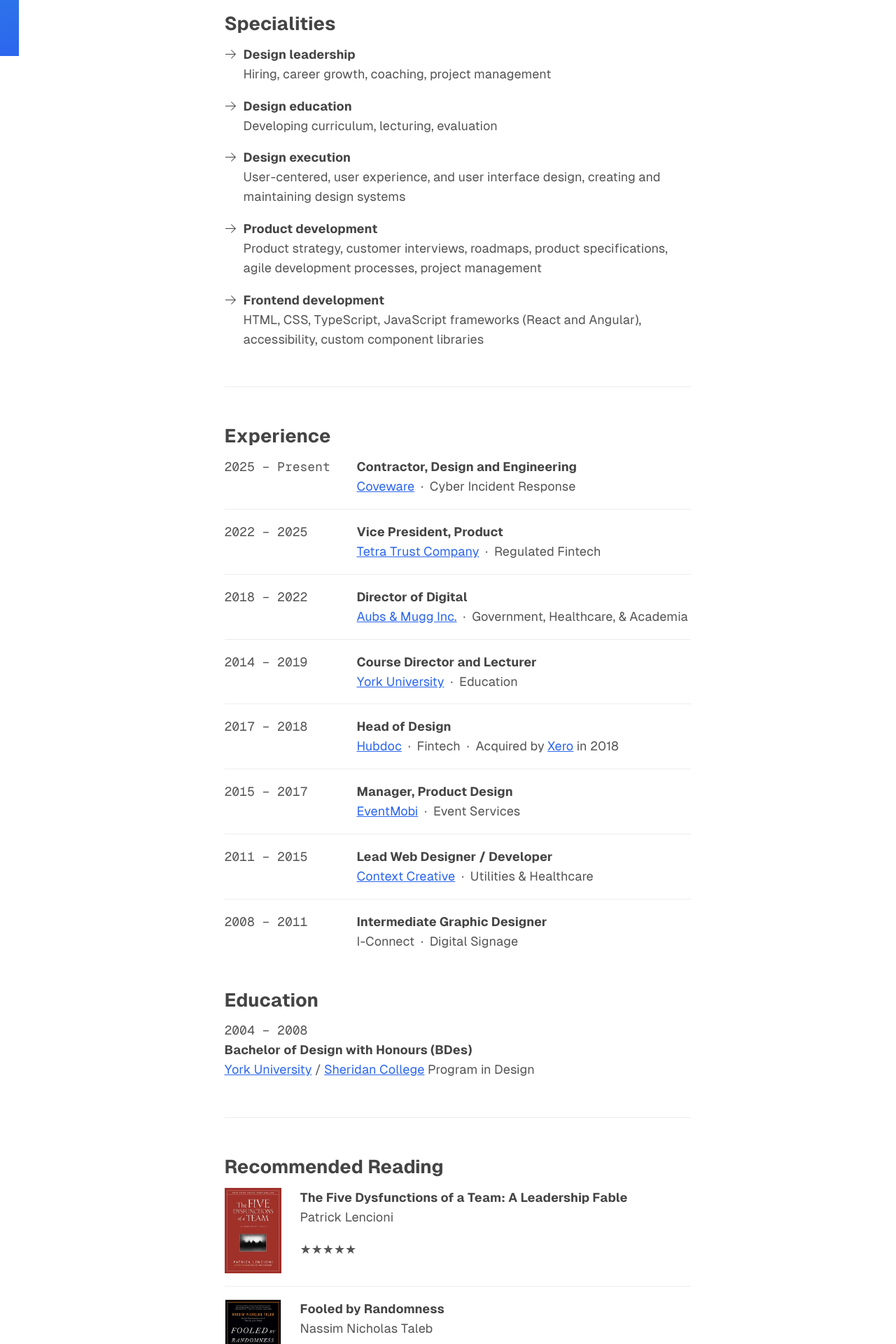
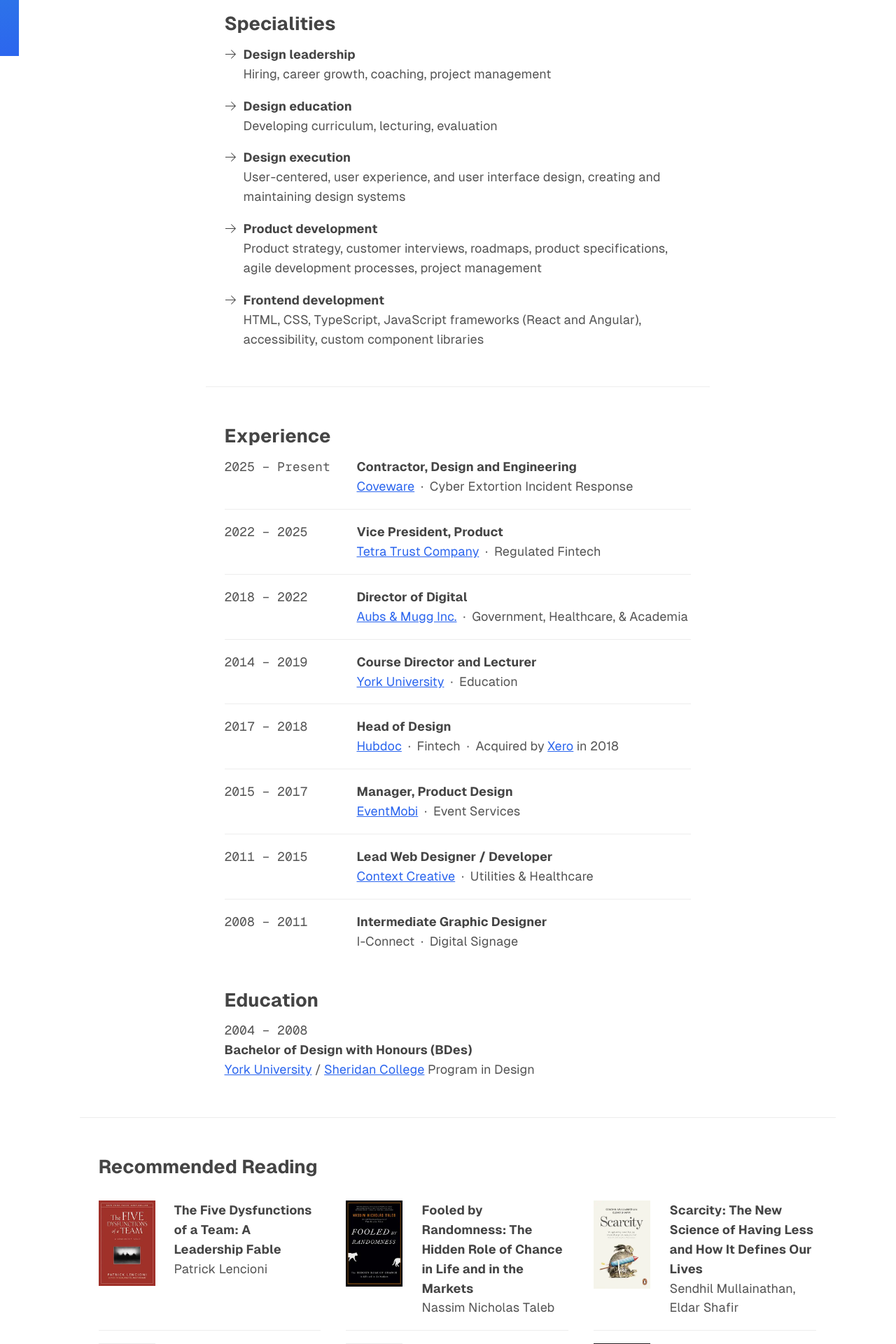
Before and after one commit to philbuchanan/philbuchanan.github.io, a PHP site: page / in a window 1280 px wide. Shown: the part 720-2640 px from the top of the page at 70% size. Run offline with PHP 8.4, Linux system fonts and the light colour scheme; some web fonts are replaced.

Commit message:
Redesign of reading recommendations

```diff
--- a/assets/css/style.css
+++ b/assets/css/style.css
@@ -327,12 +327,64 @@
 	border-bottom: 1px solid var(--color--border);
 }
 
+.o-list-grid li {
+	border-bottom: none;
+	padding-top: var(--spacing--md);
+	padding-bottom: var(--spacing--md);
+}
+
+@media screen and (max-width: 699px) {
+	.o-list-grid li:nth-child(n + 2) {
+		border-top: 1px solid var(--color--border);
+	}
+}
+
+@media screen and (min-width: 700px) {
+	.o-list-grid {
+		display: flex;
+		flex-wrap: wrap;
+		justify-content: flex-start;
+		align-items: flex-start;
+		gap: 0 var(--spacing--lg);
+	}
+
+	.o-list-grid li {
+		flex: 0 0 calc(50% - var(--spacing--md));
+	}
+}
+
+@media screen and (min-width: 700px) and (max-width: 1133px) {
+	.o-list-grid li:nth-child(n + 3) {
+		border-top: 1px solid var(--color--border);
+	}
+}
+
+@media screen and (min-width: 1134px) {
+	.o-list-grid li {
+	  flex: 0 0 auto;
+		width: calc((100% - 4rem) / 3);
+	}
+
+	.o-list-grid li:nth-child(n + 4) {
+		border-top: 1px solid var(--color--border);
+	}
+}
+
 .o-container {
 	max-width: 40rem;
 	margin-left: auto;
 	margin-right: auto;
 	padding-left: 1.5rem;
 	padding-right: 1.5rem;
+}
+
+.o-container--divided {
+	border-top: 1px solid var(--color--border);
+	padding-top: var(--spacing--xl);
+}
+
+.o-container--wide {
+	max-width: 60rem;
 }
 
 .o-hstack {
@@ -386,11 +438,6 @@
 
 .c-section > :last-child {
 	margin-bottom: 0;
-}
-
-.c-section--divided {
-	border-top: 1px solid var(--color--border);
-	padding-top: var(--spacing--xl);
 }
 
 .c-nav__list {
--- a/index.html
+++ b/index.html
@@ -12,17 +12,22 @@
 	</head>
 	<body>
 		<main class="c-main-content">
-			<article class="o-container">
+			<article>
 				<header>
+					<div class="o-container">
 						<h1>Phil Buchanan is a product leader, designer, developer, and educator in Toronto.</h1>
+					</div>
 				</header>
 				<section class="c-section">
+					<div class="o-container">
 						<h2 class="u-sr-only">Introduction</h2>
 						<p>Phil is a product leader with over 15 years of experience applying design thinking to elegantly solve complex problems. He has a unique skill set, bridging product, design, and engineering. Phil is currently a design and engineering contractor at <a href="https://www.coveware.com/">Coveware</a>, a cyber extortion incident response firm.</p>
 						<p>Previously, he was the Vice President of Product at <a href="https://tetratrust.com/">Tetra Trust</a>, where he was responsible for all aspects of product, design, and engineering. Phil has run product and design teams at several startups, where he helped launch products that collectively reach millions of users. He has also developed and delivered interaction design curriculum to hundreds of students in the Department of Design at <a href="https://design.ampd.yorku.ca">York University</a>.</p>
 						<p>Phil graduated with honours from the <a href="https://design.ampd.yorku.ca">York University/Sheridan College</a> Joint Program in Design.</p>
+					</div>
 				</section>
-				<section class="c-section c-section--divided">
+				<section class="c-section">
+					<div class="o-container o-container--divided">
 						<h2>Specialities</h2>
 						<ul>
 							<li>
@@ -46,8 +51,10 @@
 								<p>HTML, CSS, TypeScript, JavaScript frameworks (React and Angular), accessibility, custom component libraries</p>
 							</li>
 						</ul>
+					</div>
 				</section>
-				<section class="c-section c-section--divided">
+				<section class="c-section">
+					<div class="o-container o-container--divided">
 						<h2>Experience</h2>
 						<ul class="o-list-bare o-list-ruled">
 							<li>
@@ -57,7 +64,7 @@
 									</div>
 									<div class="o-hstack__item">
 										<h3 class="c-h4">Contractor, Design and Engineering</h3>
-									<p><a href="https://www.coveware.com/">Coveware</a> <span class="o-spacer">·</span> Cyber Incident Response</p>
+										<p><a href="https://www.coveware.com/">Coveware</a> <span class="o-spacer">·</span> Cyber Extortion Incident Response</p>
 									</div>
 								</div>
 							</li>
@@ -139,18 +146,22 @@
 								</div>
 							</li>
 						</ul>
+					</div>
 				</section>
 				<section class="c-section">
+					<div class="o-container">
 						<h2>Education</h2>
 						<div class="c-date-range">
 							2004 &ndash; 2008
 						</div>
 						<h3 class="c-h4">Bachelor of Design with Honours (BDes)</h3>
 						<p><a href="https://design.ampd.yorku.ca">York University</a> / <a href="https://www.sheridancollege.ca/programs/bachelor-of-design">Sheridan College</a> Program in Design</p>
+					</div>
 				</section>
-				<section class="c-section c-section--divided">
+				<section class="c-section">
+					<div class="o-container o-container--divided o-container--wide">
 						<h2>Recommended Reading</h2>
-					<ul class="o-list-bare o-list-ruled">
+						<ul class="o-list-bare o-list-grid">
 							<li>
 								<div class="o-hstack">
 									<div class="o-hstack__item c-book-cover">
@@ -159,31 +170,28 @@
 									<div class="o-hstack__item">
 										<h3 class="c-h4">The Five Dysfunctions of a Team: A Leadership Fable</h3>
 										<p><span class="u-no-wrap">Patrick Lencioni</span></p>
-									<p title="5 out of 5 stars">★★★★★</p>
 									</div>
 								</div>
 							</li>
 							<li>
 								<div class="o-hstack">
 									<div class="o-hstack__item c-book-cover">
-									<img src="/assets/images/books/fooled-by-randomness.webp" alt="Fooled by Randomness book cover" style="border: 1px solid var(--color--border)" width="81" height="123" loading="lazy">
+										<img src="/assets/images/books/fooled-by-randomness.webp" alt="Fooled by Randomness book cover" width="81" height="123" loading="lazy">
 									</div>
 									<div class="o-hstack__item">
-									<h3 class="c-h4">Fooled by Randomness</h3>
+										<h3 class="c-h4">Fooled by Randomness: The Hidden Role of Chance in Life and in the Markets</h3>
 										<p><span class="u-no-wrap">Nassim Nicholas Taleb</span></p>
-									<p title="5 out of 5 stars">★★★★★</p>
 									</div>
 								</div>
 							</li>
 							<li>
 								<div class="o-hstack">
 									<div class="o-hstack__item c-book-cover">
-									<img src="/assets/images/books/scarcity.webp" alt="Scarcity book cover" style="border: 1px solid var(--color--border)" width="81" height="126" loading="lazy">
+										<img src="/assets/images/books/scarcity.webp" alt="Scarcity book cover" width="81" height="126" loading="lazy">
 									</div>
 									<div class="o-hstack__item">
 										<h3 class="c-h4">Scarcity: The New Science of Having Less and How It Defines Our Lives</h3>
 										<p><span class="u-no-wrap">Sendhil Mullainathan</span>, <span class="u-no-wrap">Eldar Shafir</span></p>
-									<p title="5 out of 5 stars">★★★★★</p>
 									</div>
 								</div>
 							</li>
@@ -195,7 +203,17 @@
 									<div class="o-hstack__item">
 										<h3 class="c-h4">Getting to Yes: Negotiating Agreement Without Giving In</h3>
 										<p><span class="u-no-wrap">Roger Fisher</span>, <span class="u-no-wrap">William Ury</span></p>
-									<p title="5 out of 5 stars">★★★★★</p>
+									</div>
+								</div>
+							</li>
+							<li>
+								<div class="o-hstack">
+									<div class="o-hstack__item c-book-cover">
+										<img src="/assets/images/books/antifragile.webp" alt="Antifragile book cover" style="border: 1px solid var(--color--border)" width="81" height="123" loading="lazy">
+									</div>
+									<div class="o-hstack__item">
+										<h3 class="c-h4">Antifragile: Things That Gain from Disorder</h3>
+										<p><span class="u-no-wrap">Nassim Nicholas Taleb</span></p>
 									</div>
 								</div>
 							</li>
@@ -207,7 +225,6 @@
 									<div class="o-hstack__item">
 										<h3 class="c-h4">The Design of Everyday Things</h3>
 										<p><span class="u-no-wrap">Don Norman</span></p>
-									<p title="5 out of 5 stars">★★★★★</p>
 									</div>
 								</div>
 							</li>
@@ -219,7 +236,6 @@
 									<div class="o-hstack__item">
 										<h3 class="c-h4">Build: An Unorthodox Guide to Making Things Worth Making</h3>
 										<p><span class="u-no-wrap">Tony Fadell</span></p>
-									<p title="4 out of 5 stars">★★★★☆</p>
 									</div>
 								</div>
 							</li>
@@ -231,7 +247,6 @@
 									<div class="o-hstack__item">
 										<h3 class="c-h4">Good to Great: Why Some Companies Make The Leap… And Others Don’t</h3>
 										<p><span class="u-no-wrap">Jim Collins</span></p>
-									<p title="4 out of 5 stars">★★★★☆</p>
 									</div>
 								</div>
 							</li>
@@ -243,7 +258,6 @@
 									<div class="o-hstack__item">
 										<h3 class="c-h4">Competing Against Luck: The Story of Innovation and Customer Choice</h3>
 										<p><span class="u-no-wrap">Clayton M Christensen</span>, <span class="u-no-wrap">Taddy Hall</span>, <span class="u-no-wrap">Karen Dillon</span>, <span class="u-no-wrap">David S. Duncan</span></p>
-									<p title="4 out of 5 stars">★★★★☆</p>
 									</div>
 								</div>
 							</li>
@@ -255,11 +269,11 @@
 									<div class="o-hstack__item">
 										<h3 class="c-h4">Creative Selection: Inside Apple’s Design Process During the Golden Age of Steve Jobs</h3>
 										<p><span class="u-no-wrap">Ken Kocienda</span></p>
-									<p title="4 out of 5 stars">★★★★☆</p>
 									</div>
 								</div>
 							</li>
 						</ul>
+					</div>
 				</section>
 			</article>
 		</main>
```
Also changed, not shown: assets/images/books/antifragile.webp (added). Lines whose indentation alone changed are shown as unchanged.
